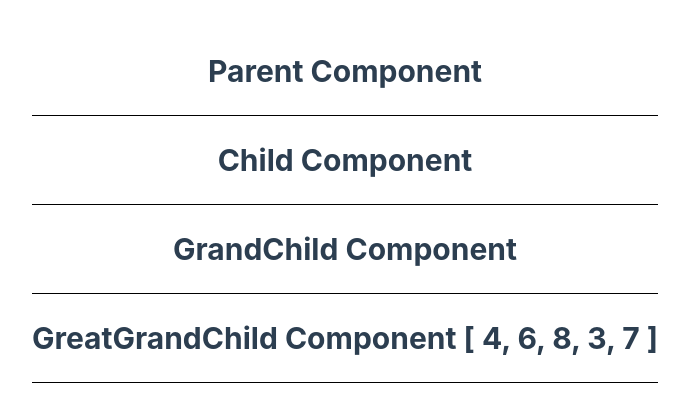
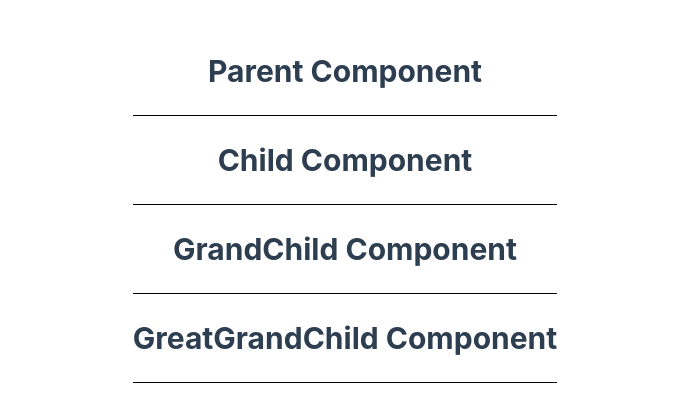
Before and after one commit to MrGultekin/state, a Vue app: page / in a window 1280 px wide. Shown: the part 195-588 px from the top of the page, without its empty margins (295-984 px from the left). Built offline with nearby package versions, Linux system fonts and the light colour scheme.

Commit message:
Cleaned up 4 Provide/Inject

```diff
--- a/src/App.vue
+++ b/src/App.vue
@@ -8,7 +8,7 @@ const numbers = ref([4,6,8,3,7])
 
 <template>
   <main>
-    <Parent :numbers="numbers"/>
+    <Parent />
   </main>
 </template>
 
--- a/src/components/Child.vue
+++ b/src/components/Child.vue
@@ -1,16 +1,14 @@
 <script setup>
 import GrandChild from './GrandChild.vue'
-import {defineProps} from "vue";
 
-const {numbers} = defineProps(['numbers'])
 </script>
 
 <template>
   <div>
 <!--     Let's render the numbers that we passed from the Parent component-->
-    <h1>Child Component</h1>
+    <h1>Child Component {{numbers}}</h1>
     <div class="line"></div>
-    <GrandChild :numbers="numbers"/>
+    <GrandChild />
 
   </div>
 </template>
--- a/src/components/GrandChild.vue
+++ b/src/components/GrandChild.vue
@@ -1,14 +1,12 @@
 <script setup>
 import GreatGrandChild from './GreatGrandChild.vue'
-import {defineProps} from "vue";
 
-const {numbers} = defineProps(['numbers'])
 </script>
 
 <template>
   <div>
     <h1>GrandChild Component</h1>
     <div class="line"></div>
-    <GreatGrandChild :numbers="numbers"/>
+    <GreatGrandChild />
   </div>
 </template>
--- a/src/components/GreatGrandChild.vue
+++ b/src/components/GreatGrandChild.vue
@@ -1,7 +1,5 @@
 <script setup>
-import {defineProps} from "vue";
 
-const {numbers} = defineProps(['numbers'])
 </script>
 <template>
   <div>
--- a/src/components/Parent.vue
+++ b/src/components/Parent.vue
@@ -1,15 +1,12 @@
 <script setup>
 import Child from './Child.vue'
-import {defineProps} from "vue";
 
-// Define the props that we want to pass to the Child component from the Parent component
-const {numbers} = defineProps(['numbers'])
 </script>
 
 <template>
   <div>
     <h1>Parent Component</h1>
     <div class="line"></div>
-    <Child :numbers="numbers"/>
+    <Child />
   </div>
 </template>
```
